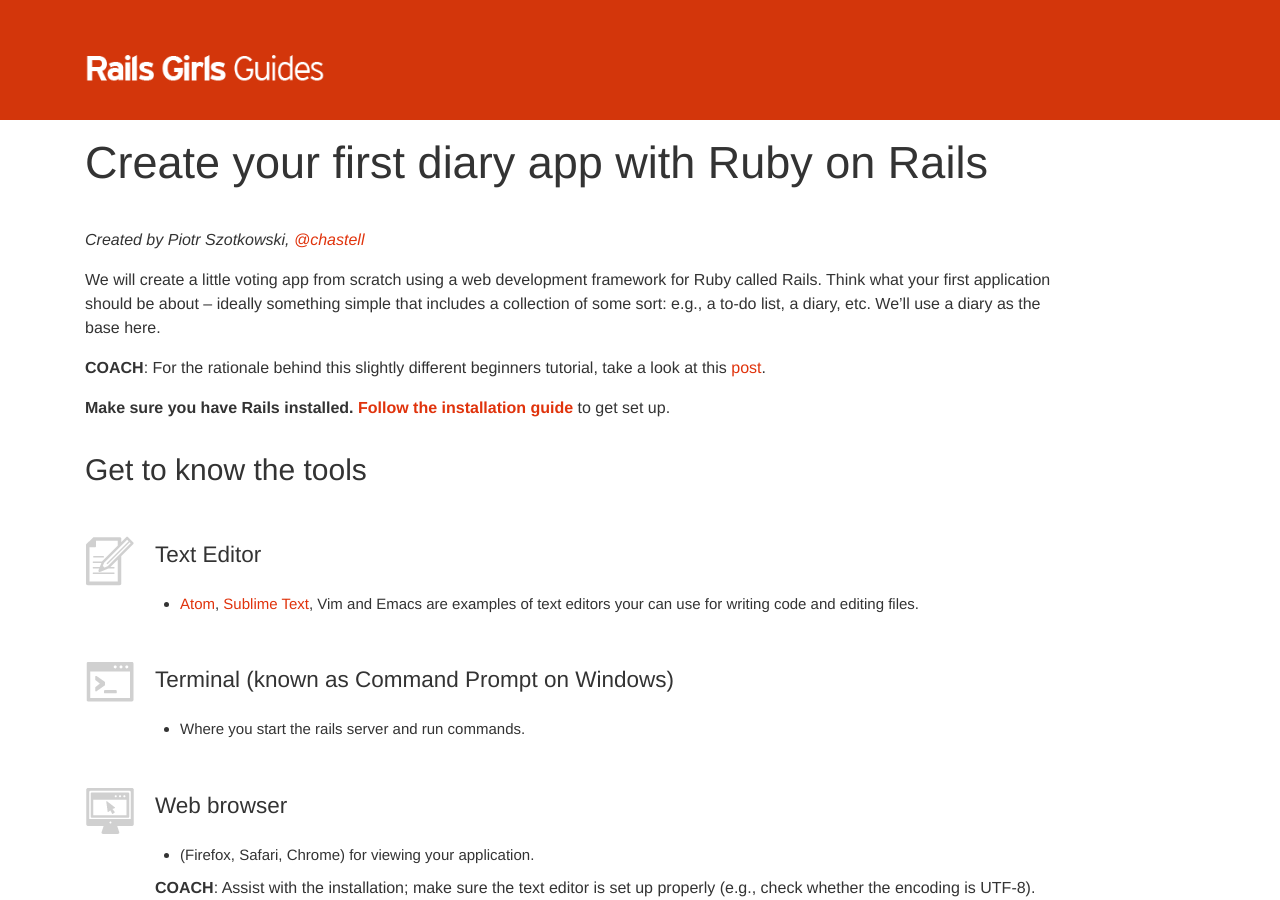
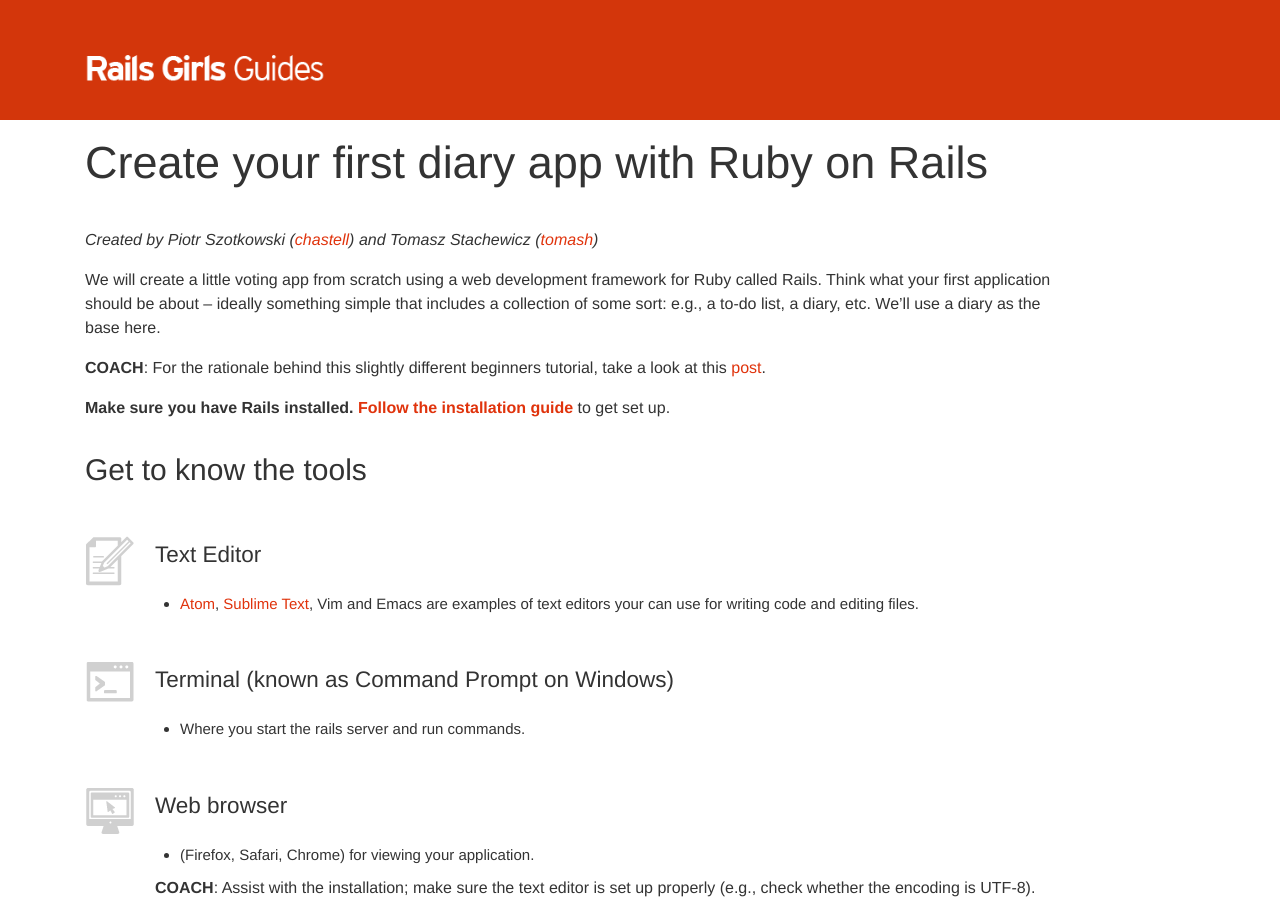
Before and after one commit to railsgirls/guides.railsgirls.com, a Jekyll site: the page built from _posts/2014-10-05-diary-app.markdown, in a window 1280 px wide and 900 px high. Built offline with Jekyll 4.4.1, drawn with Linux system fonts in a browser that asks for light colours; nearby versions of some CDN libraries.

Commit message:
diary app: it was all @tomash’s idea, I was just a mere writing tool

```diff
--- a/_posts/2014-10-05-diary-app.markdown
+++ b/_posts/2014-10-05-diary-app.markdown
@@ -6,7 +6,7 @@ permalink: diary-app
 
 # Create your first diary app with Ruby on Rails
 
-*Created by Piotr Szotkowski, [@chastell](https://twitter.com/chastell)*
+*Created by Piotr Szotkowski ([chastell](http://chastell.net)) and Tomasz Stachewicz ([tomash](http://tomash.wrug.eu/about.html))*
 
 We will create a little voting app from scratch using a web development framework for Ruby called Rails. Think what your first application should be about – ideally something simple that includes a collection of some sort: e.g., a to-do list, a diary, etc. We’ll use a diary as the base here.
 
```
